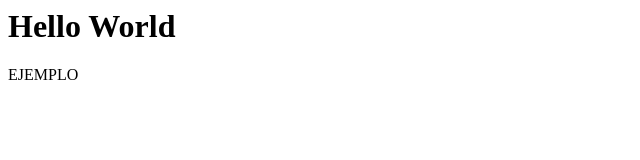
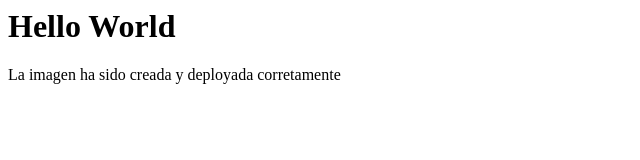
Before and after one commit to rofrba/binary-build-openshift, a plain HTML site: page index.html in a window 1280 px wide. Shown: the whole page, without its empty margins (0-640 px from the left). Drawn offline with Linux system fonts and the light colour scheme.

Commit message:
minor change

```diff
--- a/index.html
+++ b/index.html
@@ -4,6 +4,6 @@
   </head>
   <body>
     <h1>Hello World</h1>
-    <p>EJEMPLO</p>
+    <p>La imagen ha sido creada y deployada corretamente</p>
   </body>
 </html>
```
